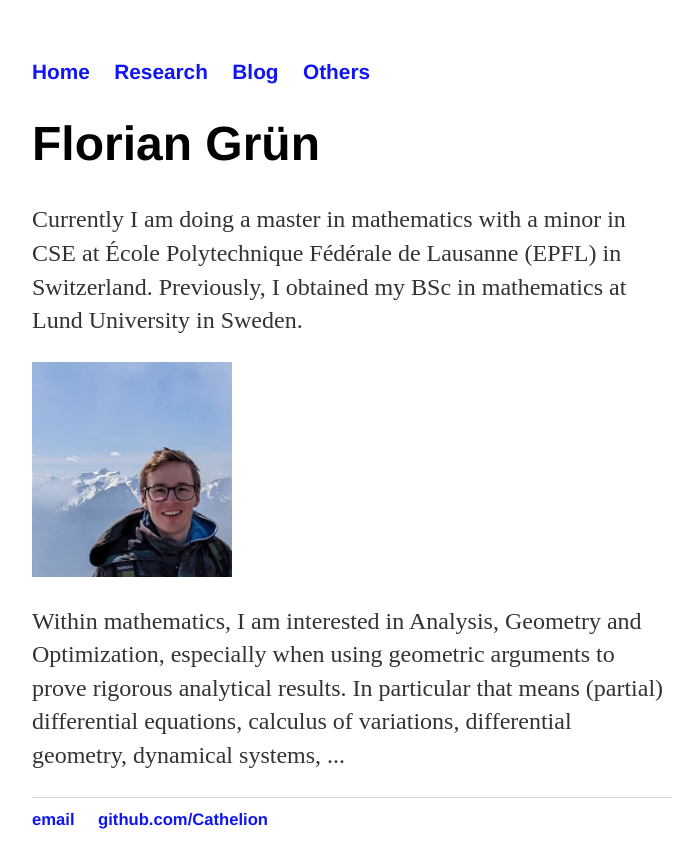
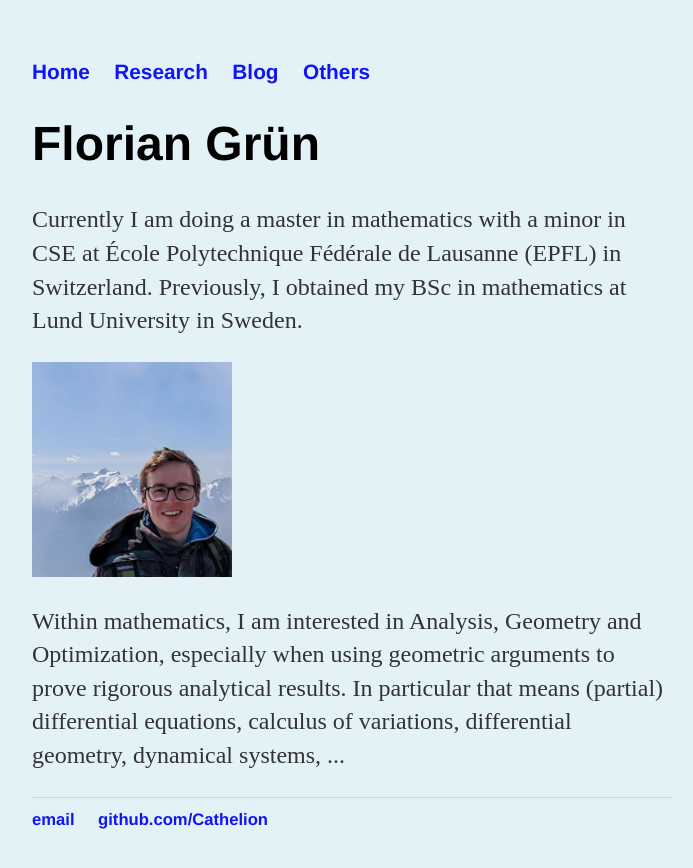
Before and after one commit to Cathelion/Cathelion.github.io, a Jekyll site: the page built from index.html, in a window 1280 px wide. Shown: the top 868 px of the page, without its empty margins (288-981 px from the left). Built offline with Jekyll 4.4.1, drawn with Linux system fonts in a browser that asks for light colours.

Commit message:
Update main.css

```diff
--- a/css/main.css
+++ b/css/main.css
@@ -1,6 +1,7 @@
 body {
     margin: 60px auto;
     width: 50%;
+    background-color: rgb(117 190 218 / 0.2);
 }
 nav ul, footer ul {
     font-family:'Helvetica', 'Arial', 'Sans-Serif';
```
